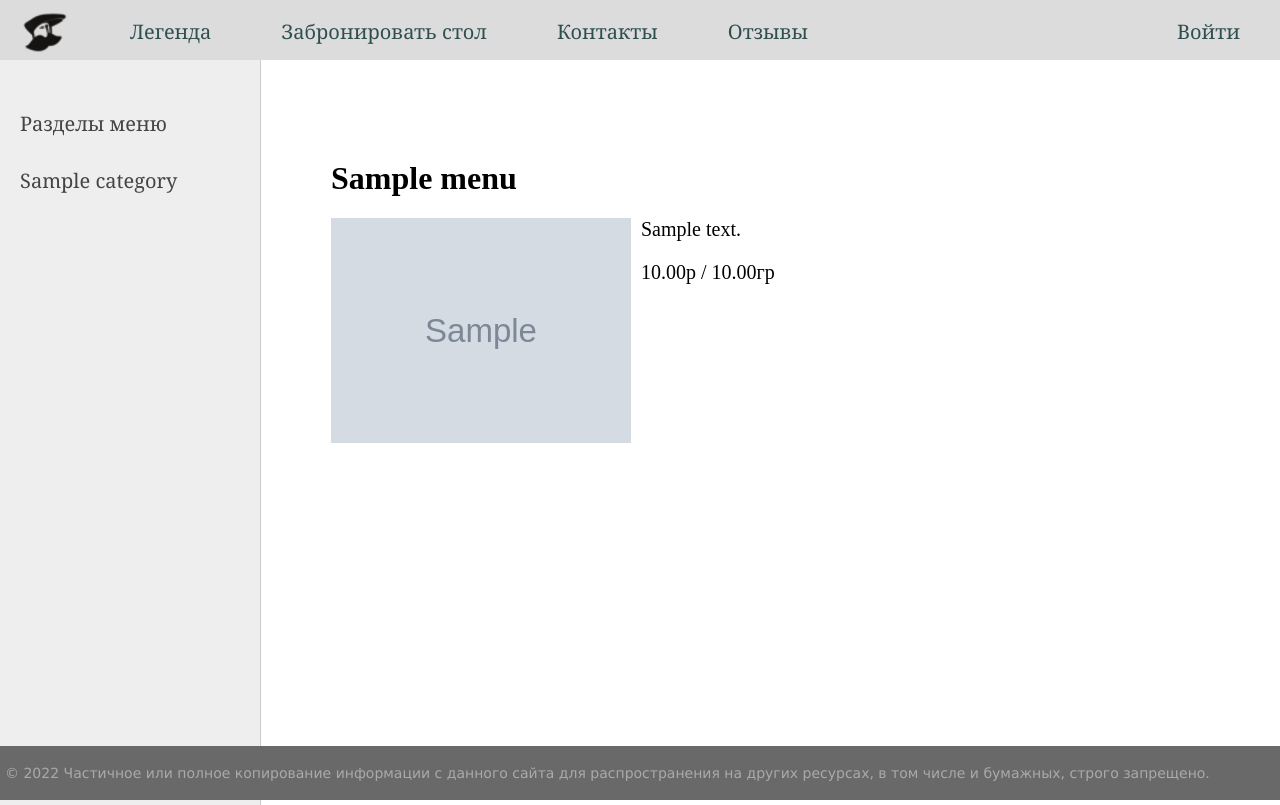
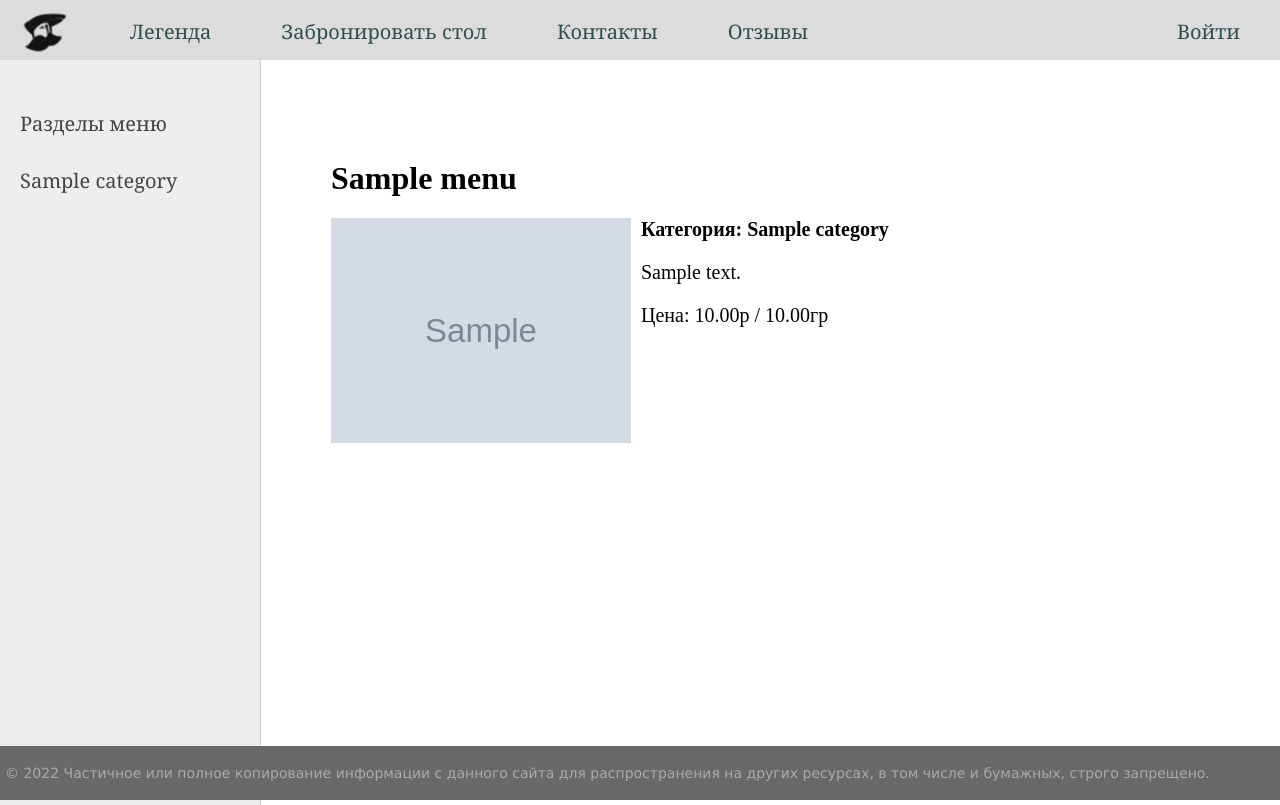
Before and after one commit to Fenomen377/restaurant, a Django app: page /post/1/ in a window 1280 px wide. Shown: the top 805 px of the page. Run offline with Django 4.2, Linux system fonts and the light colour scheme; tables that the repository leaves empty hold one stand-in row (values such as "Sample post"); grey boxes marked "Sample" are stand-in pictures.

Commit message:
upd post template

```diff
--- a/menu/templates/menu/post.html
+++ b/menu/templates/menu/post.html
@@ -7,6 +7,7 @@
 <p><img class="img-article-left" src="{{ post.photo.url }}"></p>
 {% endif %}
 
+    <b>Категория: {{ post.category }}</b>
 {{ post.description|linebreaks }}
-{{ post.price }}p / {{ post.weight }}гр
+Цена: {{ post.price }}p / {{ post.weight }}гр
 {% endblock %}
```
